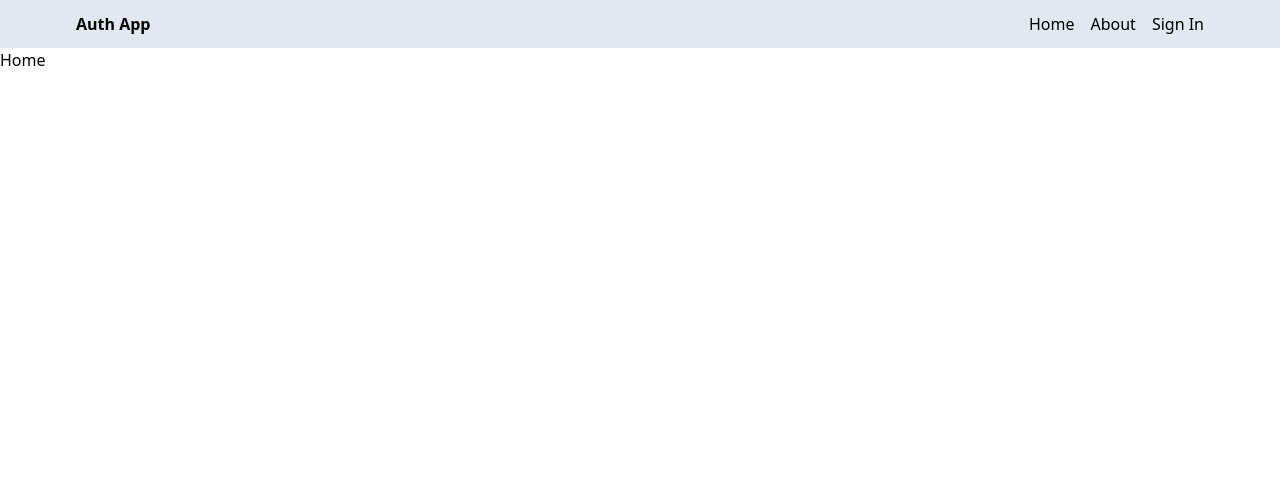
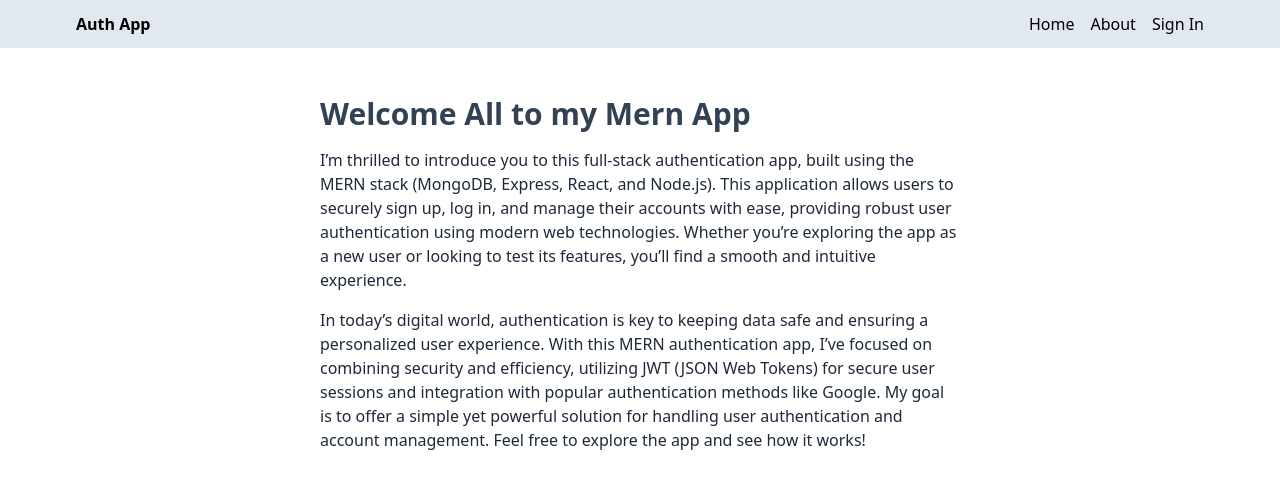
Before and after one commit to Nzagwaneza/MERN-Authentication, a React (Vite) app in the folder client/: page / in a window 1280 px wide. Shown: the top 488 px of the page. Built offline with nearby package versions, Linux system fonts and the light colour scheme; no server answers.

Commit message:
Completed Home and about me pages

```diff
--- a/client/src/pages/About.jsx
+++ b/client/src/pages/About.jsx
@@ -1,7 +1,28 @@
 import React from "react";
 
 const About = () => {
-  return <div>About</div>;
+  return (
+    <div className="p-4 py-12 max-w-2xl mx-auto">
+      <h1 className="text-3xl font-bold mb-4 text-slate-700">About Me</h1>
+      <p className=" mb-4 text-slate-800">
+        I’m a passionate developer with a keen interest in creating dynamic and
+        efficient web applications. My journey in programming began with a
+        curiosity for how websites work, which quickly evolved into a deep dive
+        into full-stack development. I specialize in using the MERN stack
+        (MongoDB, Express, React, and Node.js) to build scalable, secure, and
+        user-friendly applications.
+      </p>
+      <p className=" mb-4 text-slate-800">
+        With a solid understanding of both frontend and backend technologies, I
+        strive to create seamless experiences for users while maintaining
+        strong, secure infrastructures. In addition to my technical skills, I am
+        a continuous learner, always excited to embrace new technologies and
+        challenges. Whether it’s developing an authentication system, like this
+        app, or working on data-driven solutions, I am committed to delivering
+        high-quality code and innovative solutions.
+      </p>
+    </div>
+  );
 };
 
 export default About;
--- a/client/src/pages/Home.jsx
+++ b/client/src/pages/Home.jsx
@@ -1,7 +1,31 @@
 import React from "react";
 
 const Home = () => {
-  return <div>Home</div>;
+  return (
+    <div className="p-4 py-12 max-w-2xl mx-auto">
+      <h1 className="text-3xl font-bold mb-4 text-slate-700">
+        Welcome All to my Mern App
+      </h1>
+      <p className=" mb-4 text-slate-800">
+        I’m thrilled to introduce you to this full-stack authentication app,
+        built using the MERN stack (MongoDB, Express, React, and Node.js). This
+        application allows users to securely sign up, log in, and manage their
+        accounts with ease, providing robust user authentication using modern
+        web technologies. Whether you’re exploring the app as a new user or
+        looking to test its features, you’ll find a smooth and intuitive
+        experience.
+      </p>
+      <p className=" mb-4 text-slate-800">
+        In today’s digital world, authentication is key to keeping data safe and
+        ensuring a personalized user experience. With this MERN authentication
+        app, I’ve focused on combining security and efficiency, utilizing JWT
+        (JSON Web Tokens) for secure user sessions and integration with popular
+        authentication methods like Google. My goal is to offer a simple yet
+        powerful solution for handling user authentication and account
+        management. Feel free to explore the app and see how it works!
+      </p>
+    </div>
+  );
 };
 
 export default Home;
```
